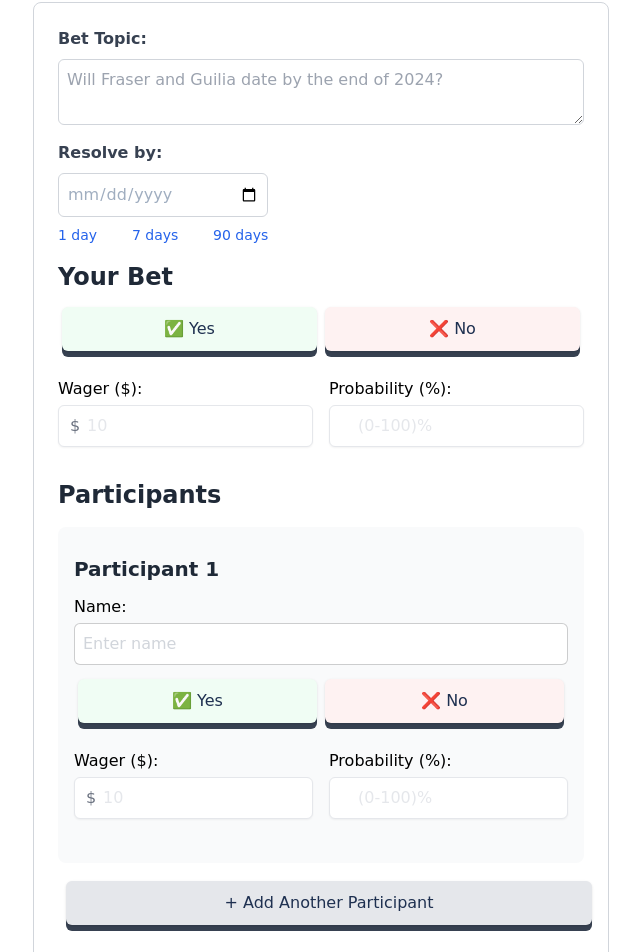
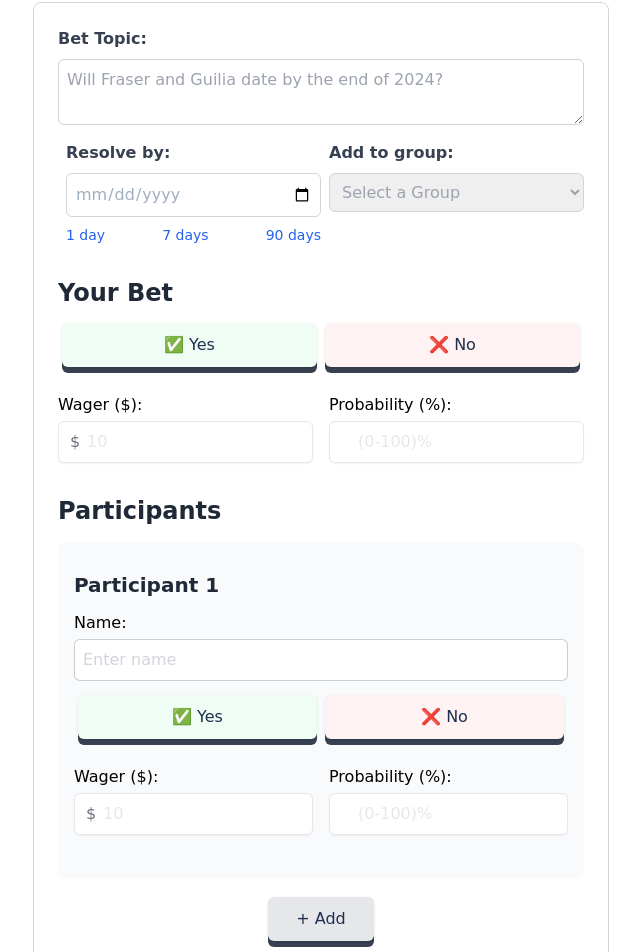
Before and after one commit to jingxiangmo/OpenBets, a Next.js app: page / in a window 1280 px wide. Shown: the part 206-1158 px from the top of the page, without its empty margins (319-959 px from the left). Built offline with nearby package versions, Linux system fonts and the light colour scheme; no server answers.

Commit message:
Group form UI (cosmetic)

```diff
--- a/components/BetForm.tsx
+++ b/components/BetForm.tsx
@@ -149,9 +149,10 @@ function BetFormInside() {
             required
           />
         </div>
+        <div className="flex">
 
-        <div className="mb-4 w-full sm:w-2/5">
-          <label className="mb-2 block font-bold text-gray-700">
+        <div className="mb-4 w-1/2 pl-2">
+            <label className="mb-2 block font-bold text-gray-700">
             Resolve by:
           </label>
           <input
@@ -187,6 +188,21 @@ function BetFormInside() {
             </button>
           </div>
         </div>
+
+        <div className="mb-4 w-1/2 pl-2">
+          <label className="block text-gray-700 font-bold mb-2">Add to group:</label>
+          <select
+            className="mt-1 block w-full rounded-md border border-gray-300 p-2 text-gray-400 placeholder-gray-400 focus:border-blue-500 focus:ring focus:ring-blue-200 focus:ring-opacity-50"
+          >
+
+            <option value="" className="text-gray-200">Select a Group</option>
+            <option value="friends">Friends</option>
+          </select>
+        </div>
+
+        </div>
+
+
 
         <h1 className="my-4 text-xl font-bold text-gray-800 sm:text-2xl">
           Your Bet
@@ -239,13 +255,13 @@ function BetFormInside() {
           </div>
         ))}
 
-        <div className="mb-4 justify-center">
+        <div className="mb-4 flex justify-center">
           <Button
             onClick={handleAddParticipant}
             color="bg-gray-200"
-            className="w-full"
+            className="w-1/5"
           >
-            + Add Another Participant
+            + Add
           </Button>
         </div>
 
```
